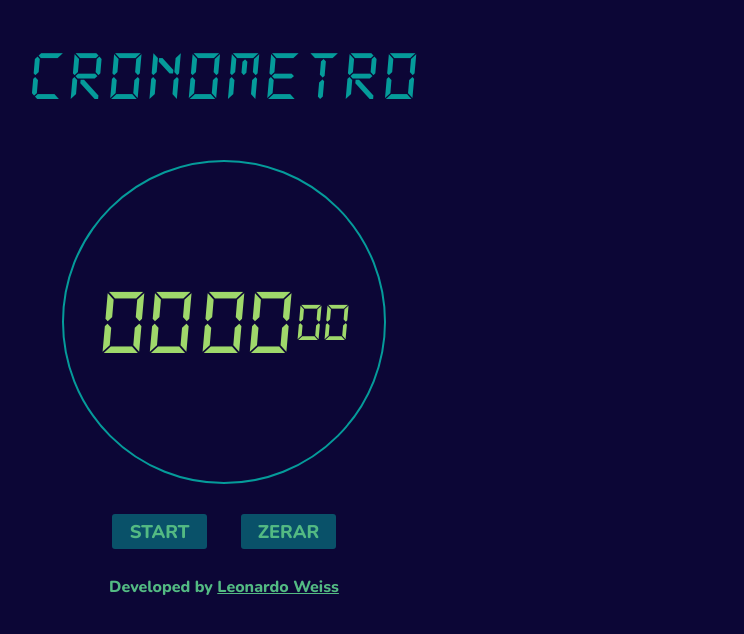
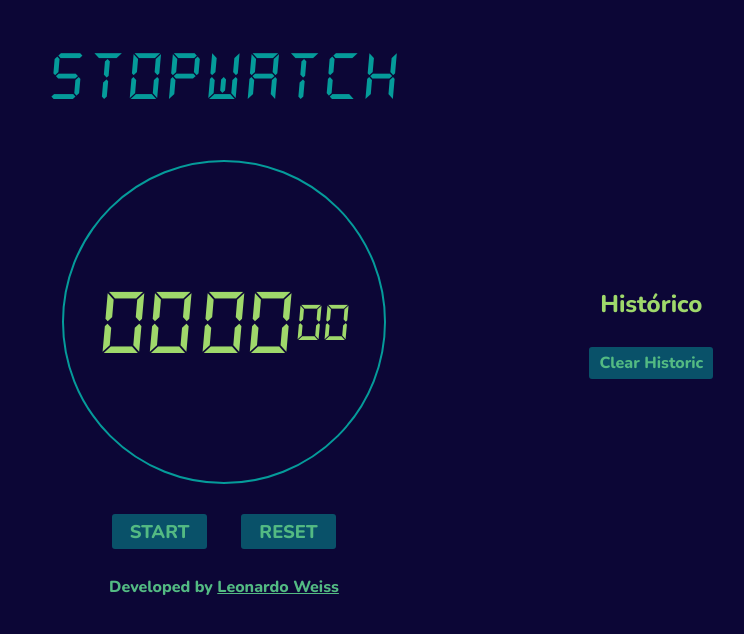
Before and after one commit to leonardoweiss/StopWatch, a plain HTML site: page index.html in a window 1280 px wide. Shown: the whole page, without its empty margins (416-1160 px from the left). Drawn offline with nearby package versions, Linux system fonts and the light colour scheme; a web font is replaced by a local one.

Commit message:
adding time history, and button to clear

```diff
--- a/index.html
+++ b/index.html
@@ -21,8 +21,11 @@
 
         <body>
             <header>
-                <h1>CR0N0METR0</h1>
+                <h1>ST0PWATCH</h1>
             </header>
+            <div id="container">
+                <div id="empty"></div>
+                <section>
                     <div id="screen">
                         <span id="minutes" class="numbers">00</span>
                         <span id="seconds" class="numbers">00</span>
@@ -30,7 +33,16 @@
                     </div>
                     <div id="instructions">
                         <button type="button" id="start" class="buttons">START</button>
-                <button type="button" id="zerar" class="buttons">ZERAR</button>
+                        <button type="button" id="zerar" class="buttons">RESET</button>
+                    </div>
+                </section>
+                <aside id="aside">
+                    <h2>Histórico</h2>
+                    <ol id="historic">
+
+                    </ol>
+                    <button type="button" id="clear">Clear Historic</button>
+                </aside>
             </div>
             <footer>Developed by <a href="https://github.com/leonardoweiss" target="_blank">Leonardo Weiss</a></footer>
         </body>
--- a/script.js
+++ b/script.js
@@ -5,6 +5,8 @@ var fSec = 0;
 var minutes = document.querySelector('#minutes');
 var seconds = document.querySelector('#seconds');
 var fractionSec = document.querySelector('#fSec');
+var historic = document.querySelector('#historic');
+var clear = document.querySelector('#clear');
 
 var button = document.querySelector('#start');
 var stop = document.querySelector('#zerar');
@@ -46,6 +48,10 @@ button.addEventListener('click', () =>{
 		clearInterval(stopWatch);
 		condition = true;
 		button.innerHTML = 'START';
+		var li = document.createElement('li');
+		var content = document.createTextNode(minutes.innerHTML + ':' + seconds.innerHTML + ':' + fractionSec.innerHTML);
+		li.appendChild(content);
+		historic.appendChild(li);
 	  }
 });
 
@@ -62,3 +68,8 @@ stop.addEventListener('click', () =>{
 
 	button.innerHTML = 'START';
 });
+
+clear.addEventListener('click', () => {
+	let li = document.querySelector('li');
+	historic.removeChild(li);
+})
--- a/style.css
+++ b/style.css
@@ -31,6 +31,41 @@ header h1{
     color: var(--color3);
     letter-spacing: 4px;
     font-weight: normal;
+}
+
+#container{
+    display: flex;
+    justify-content: space-around;
+}
+
+#aside, #empty{
+    width: 20rem;
+    align-self: center;
+    font-family: 'Nunito', sans-serif;
+    color: var(--color1);
+}
+
+#aside h2{
+    margin-bottom: 12px;
+}
+
+li{
+    width: 10rem;
+    margin: 0 auto;
+    color: var(--color2);
+}
+
+#clear{
+    display: inline-block;
+    margin-top: 15px;
+    border-radius: 3px;
+    background-color: var(--color4);
+    color: var(--color2);
+    padding: 5px 10px;
+    font-size: 1rem;
+    border: none;
+    cursor: pointer;
+    font-family: 'Nunito', sans-serif;
 }
 
 #screen{
@@ -74,10 +109,10 @@ header h1{
     border: none;
     cursor: pointer;
     font-family: 'Nunito', sans-serif;
-    width: 95px;;
+    width: 95px;
 }
 
-#instructions .buttons:hover{
+#instructions .buttons:hover, #clear:hover{
     color: var(--color1);
 }
 
```
Lines whose indentation alone changed are shown as unchanged.
